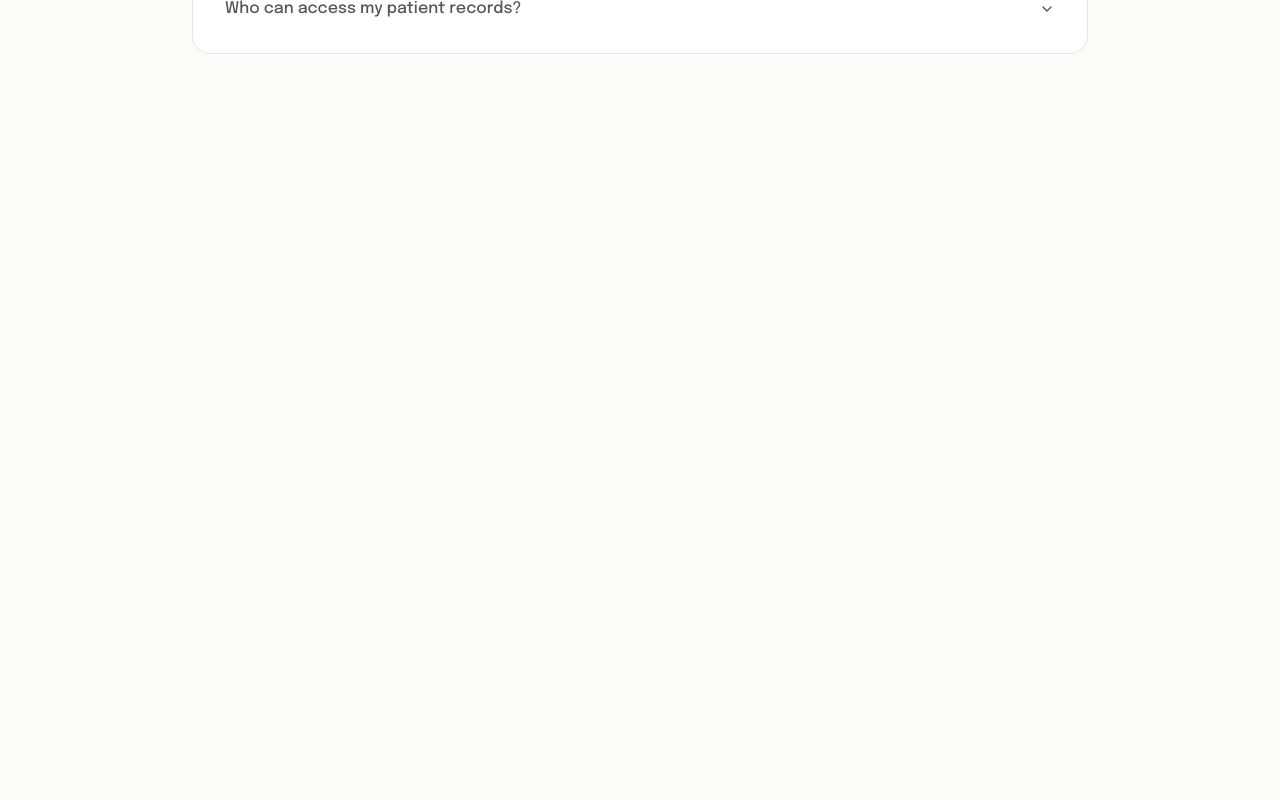
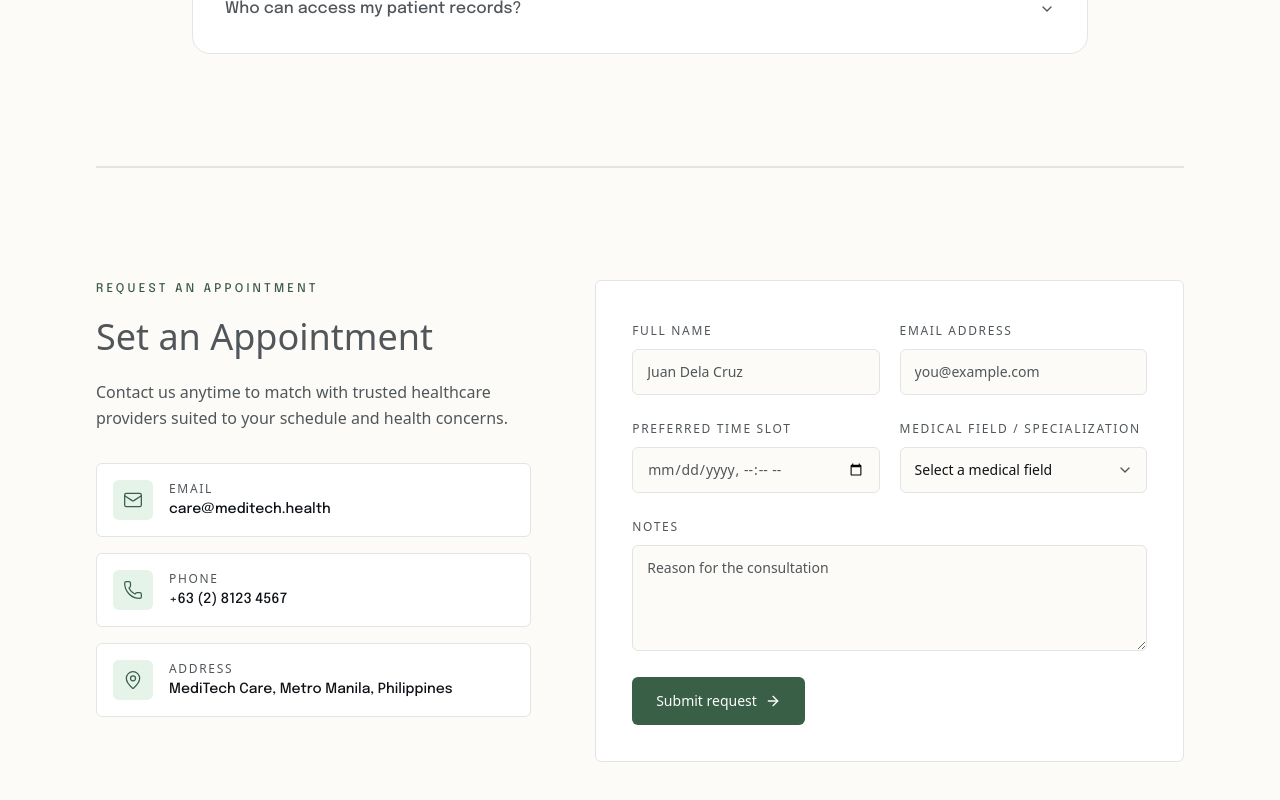
Before and after one commit to VMQ30/MediTechCare, a Next.js app in the folder meditech/: page / in a window 1280 px wide. Shown: the part 3196-3996 px from the top of the page. Before the commit the page ends 3394 px from the top, so only its background shows below. Built offline with nearby package versions, Linux system fonts and the light colour scheme.

Commit message:
feat: implement contact section

```diff
--- a/meditech/app/page.tsx
+++ b/meditech/app/page.tsx
@@ -6,7 +6,10 @@ import {
   CalendarDays,
   ChevronDown,
   LayoutDashboard,
+  Mail,
+  MapPin,
   MessagesSquare,
+  Phone,
   Users,
 } from "lucide-react";
 import Image from "next/image";
@@ -321,6 +324,207 @@ function FAQ() {
   );
 }
 
+function Contact() {
+  const MEDICALFIELDS = [
+    "General Medicine / Family Medicine",
+    "Cardiology",
+    "Dermatology",
+    "Pediatrics",
+    "Neurology",
+    "Orthopedics",
+    "Psychiatry & Mental Health",
+    "Obstetrics & Gynecology",
+    "Ophthalmology",
+    "ENT (Ear, Nose, Throat)",
+    "Other",
+  ];
+  const handleSubmit = (e: React.FormEvent<HTMLFormElement>) => {
+    e.preventDefault();
+    //TODO
+  };
+
+  return (
+    <section
+      id="contact"
+      className="scroll-mt-24 py-20 border-t border-border border-t-[2px] sm:py-28"
+    >
+      <div className="grid gap-10 lg:grid-cols-[0.85fr_1.15fr] lg:gap-16">
+        <Reveal delay={0}>
+          <p className="font-body uppercase text-[12px] tracking-[0.2rem] font-medium text-secondary-foreground">
+            Request an appointment
+          </p>
+          <h2 className="mt-4 text-balance font-display text-3xl font-medium leading-tight sm:text-4xl">
+            Set an Appointment
+          </h2>
+          <p className="mt-5 text-base leading-relaxed text-muted-foreground">
+            Contact us anytime to match with trusted healthcare providers suited
+            to your schedule and health concerns.
+          </p>
+
+          <div className="mt-8 space-y-4">
+            <div className="flex items-center gap-4 rounded-sm border border-border bg-card p-4 transition-colors hover:bg-primary-soft/50">
+              <span className="flex h-10 w-10 shrink-0 items-center justify-center rounded-sm bg-primary-soft text-primary-deep">
+                <Mail className="size-5" aria-hidden="true" strokeWidth={1.5} />
+              </span>
+              <div>
+                <div className="text-xs font-medium uppercase tracking-[0.14em] text-muted-foreground">
+                  Email
+                </div>
+                <div className="mt-0.5 font-body text-sm font-medium text-foreground">
+                  care@meditech.health
+                </div>
+              </div>
+            </div>
+
+            <div className="flex items-center gap-4 rounded-sm border border-border bg-card p-4 transition-colors hover:bg-primary-soft/50">
+              <span className="flex h-10 w-10 shrink-0 items-center justify-center rounded-sm bg-primary-soft text-primary-deep">
+                <Phone
+                  className="size-5"
+                  aria-hidden="true"
+                  strokeWidth={1.5}
+                />
+              </span>
+              <div>
+                <div className="text-xs font-medium uppercase tracking-[0.14em] text-muted-foreground">
+                  Phone
+                </div>
+                <div className="mt-0.5 font-body text-sm font-medium text-foreground">
+                  +63 (2) 8123 4567
+                </div>
+              </div>
+            </div>
+
+            <div className="flex items-center gap-4 rounded-sm border border-border bg-card p-4 transition-colors hover:bg-primary-soft/50">
+              <span className="flex h-10 w-10 shrink-0 items-center justify-center rounded-sm bg-primary-soft text-primary-deep">
+                <MapPin
+                  className="size-5"
+                  aria-hidden="true"
+                  strokeWidth={1.5}
+                />
+              </span>
+              <div>
+                <div className="text-xs font-medium uppercase tracking-[0.14em] text-muted-foreground">
+                  Address
+                </div>
+                <div className="mt-0.5 font-body text-sm font-medium text-foreground">
+                  MediTech Care, Metro Manila, Philippines
+                </div>
+              </div>
+            </div>
+          </div>
+        </Reveal>
+
+        <Reveal delay={100}>
+          <form
+            onSubmit={handleSubmit}
+            className="grid gap-5 rounded-sm bg-card p-6 sm:grid-cols-2 sm:p-9 border border-border"
+          >
+            <div className="sm:col-span-1">
+              <label
+                htmlFor="contact-name"
+                className="text-xs uppercase tracking-[0.14em] text-muted-foreground font-medium"
+              >
+                Full name
+              </label>
+              <input
+                id="contact-name"
+                type="text"
+                required
+                className="mt-2 w-full rounded-sm border border-border bg-background px-3.5 py-3 text-sm outline-none transition-colors placeholder:text-muted-foreground focus:border-primary-deep focus:ring-2 focus:ring-ring/40"
+                placeholder="Juan Dela Cruz"
+                name="name"
+              />
+            </div>
+
+            <div className="sm:col-span-1">
+              <label
+                htmlFor="contact-email"
+                className="text-xs uppercase tracking-[0.14em] text-muted-foreground font-medium"
+              >
+                Email address
+              </label>
+              <input
+                id="contact-email"
+                type="email"
+                required
+                className="mt-2 w-full rounded-sm border border-border bg-background px-3.5 py-3 text-sm outline-none transition-colors placeholder:text-muted-foreground focus:border-primary-deep focus:ring-2 focus:ring-ring/40"
+                placeholder="you@example.com"
+                name="email"
+              />
+            </div>
+
+            <div className="sm:col-span-1">
+              <label
+                htmlFor="contact-date"
+                className="text-xs uppercase tracking-[0.14em] text-muted-foreground font-medium"
+              >
+                Preferred time slot
+              </label>
+              <input
+                id="contact-date"
+                type="datetime-local"
+                className="mt-2 w-full rounded-sm border border-border bg-background px-3.5 py-3 text-sm outline-none transition-colors focus:border-primary-deep focus:ring-2 focus:ring-ring/40"
+                name="slot"
+              />
+            </div>
+
+            <div className="sm:col-span-1">
+              <label
+                htmlFor="contact-field"
+                className="text-xs uppercase tracking-[0.14em] text-muted-foreground font-medium"
+              >
+                Medical Field / Specialization
+              </label>
+              <div className="relative mt-2">
+                <select
+                  id="contact-field"
+                  name="medicalField"
+                  defaultValue=""
+                  className="w-full appearance-none rounded-sm border border-border bg-background px-3.5 py-3 pr-10 text-sm outline-none transition-colors focus:border-primary-deep focus:ring-2 focus:ring-ring/40 cursor-pointer text-foreground"
+                >
+                  <option value="" disabled>
+                    Select a medical field
+                  </option>
+                  {MEDICALFIELDS.map((field) => (
+                    <option key={field} value={field}>
+                      {field}
+                    </option>
+                  ))}
+                </select>
+                <ChevronDown className="pointer-events-none absolute right-3.5 top-1/2 -translate-y-1/2 size-4 text-muted-foreground" />
+              </div>
+            </div>
+
+            <div className="sm:col-span-2">
+              <label
+                htmlFor="contact-notes"
+                className="text-xs uppercase tracking-[0.14em] text-muted-foreground font-medium"
+              >
+                Notes
+              </label>
+              <textarea
+                id="contact-notes"
+                name="notes"
+                rows={4}
+                className="mt-2 w-full resize-y rounded-sm border border-border bg-background px-3.5 py-3 text-sm outline-none transition-colors placeholder:text-muted-foreground focus:border-primary-deep focus:ring-2 focus:ring-ring/40"
+                placeholder="Reason for the consultation"
+              ></textarea>
+            </div>
+
+            <button
+              type="submit"
+              className="group inline-flex items-center justify-center gap-2 rounded-sm bg-primary-deep px-6 py-3.5 text-sm font-medium text-primary-foreground transition-all duration-300 hover:shadow-lift hover:brightness-110 sm:col-span-2 sm:w-fit cursor-pointer"
+            >
+              Submit request
+              <ArrowRight className="size-4 transition-transform duration-300 group-hover:translate-x-1" />
+            </button>
+          </form>
+        </Reveal>
+      </div>
+    </section>
+  );
+}
+
 export default function Home() {
   return (
     <main className="mx-auto max-w-6xl px-4 py-8 sm:px-6 lg:px-8 lg-py:15">
@@ -328,6 +532,7 @@ export default function Home() {
       <About />
       <Services />
       <FAQ />
+      <Contact />
     </main>
   );
 }
```
